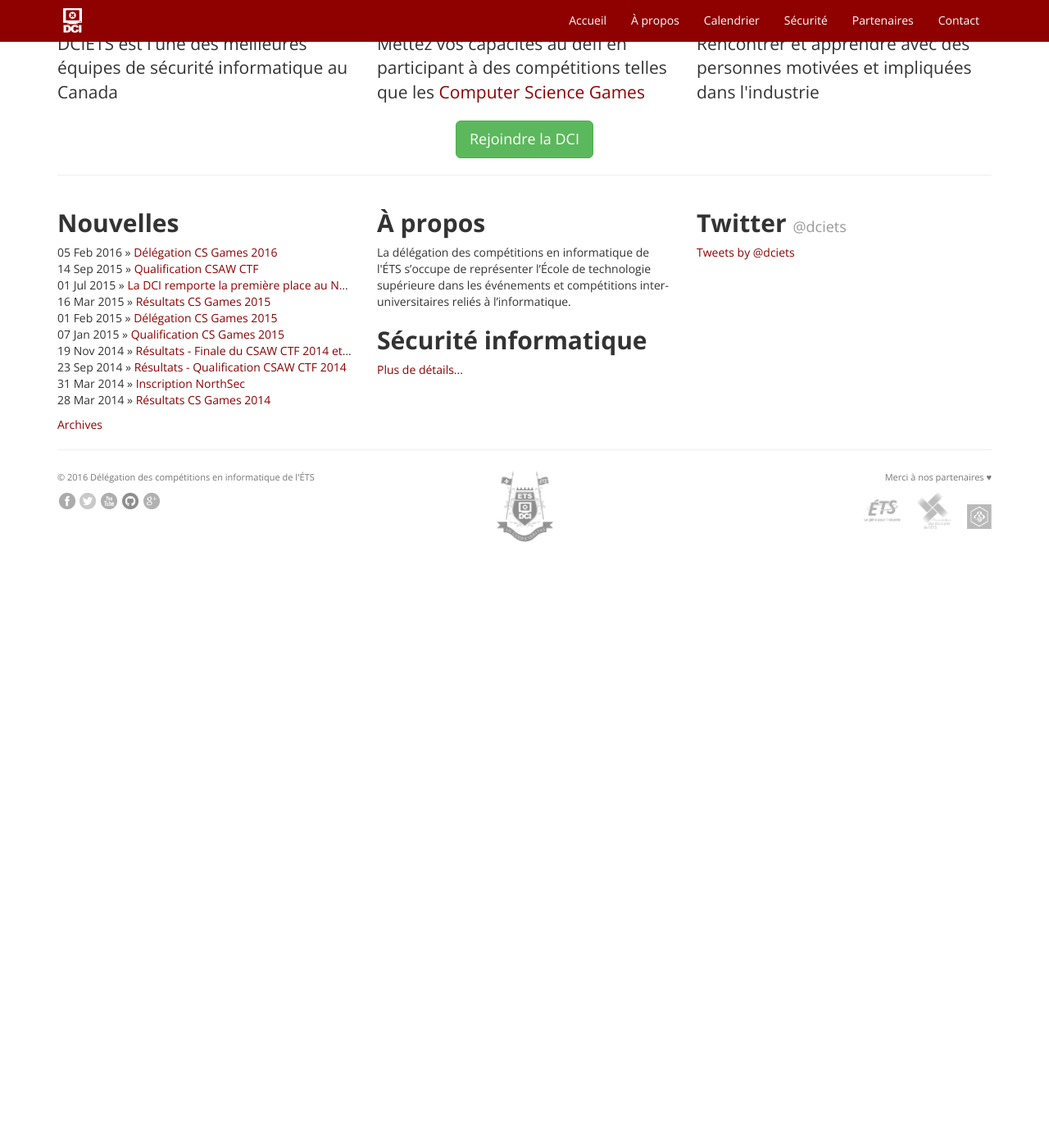
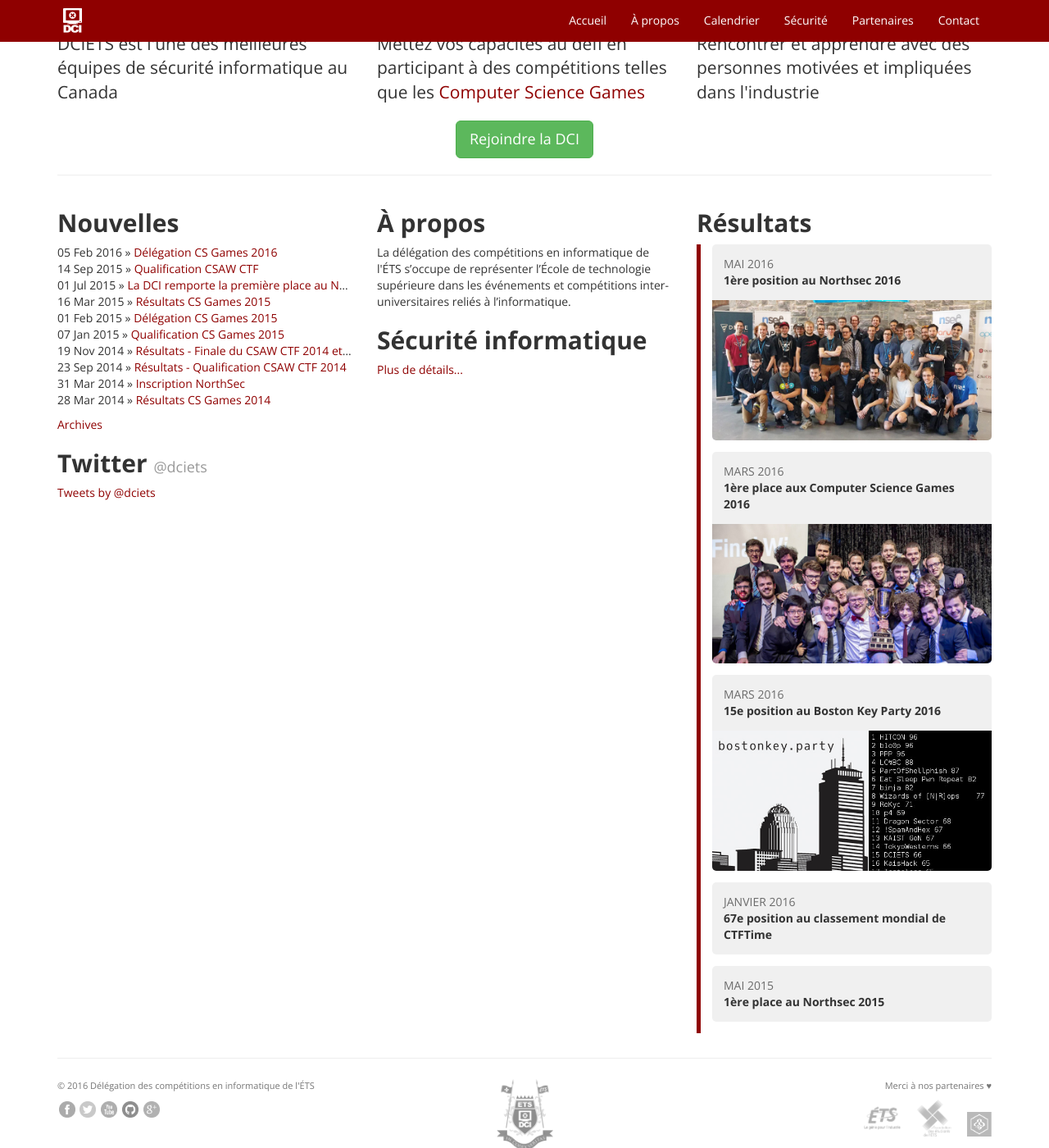
Before and after one commit to dciets/dciets.github.io, a Jekyll site: the page built from index.html, in a window 1280 px wide and 1400 px high, scrolled down 446 px. Shown: the whole window at 82% size. Built offline with Jekyll 4.4.1, drawn with Linux system fonts in a browser that asks for light colours; comment, search, counter and statistics services are not loaded; before the commit the page ends 1127 px from its top, so only the background shows below that.

Commit message:
added timeline

```diff
--- /dev/null
+++ b/_data/timeline.yml
@@ -0,0 +1,23 @@
+- date: Mai 2016
+  title: 1ère position au Northsec 2016
+  image: /img/timeline/2016_nsec.jpg
+
+- date: Mars 2016
+  title: 1ère place aux Computer Science Games 2016
+  image: /img/timeline/2016_cs.jpg
+
+- date: Mars 2016
+  title: 15e position au Boston Key Party 2016
+  image: /img/timeline/2016_bkp.jpg
+
+- date: Janvier 2016
+  title: 67e position au classement mondial de CTFTime
+
+- date: Mai 2015
+  title: 1ère place au Northsec 2015
+
+- date: Mars 2015
+  title: 1ère place aux Computer Science Games 2015
+
+- date: Mars 2014
+  title: 9 trophées aux Computer Science Games 2014
--- a/css/main.css
+++ b/css/main.css
@@ -348,3 +348,37 @@
 #local-hack-day .height {
   margin: 30px 0;
 }
+
+.timeline {
+    border-left: 5px solid #8f0000;
+}
+
+.timeline ul {
+    padding-left: 1em;
+}
+
+.timeline li {
+    width: 100%;
+    background-color: #f0f0f0;
+    display: inline-block;
+    border-radius: 5px;
+    margin-bottom: 1em;
+}
+
+.timeline img {
+    display: block;
+    width: 100%;
+    border-bottom-left-radius: 5px;
+    border-bottom-right-radius: 5px;
+}
+
+.timeline .title {
+    font-weight: bold;
+    padding: 1em;
+}
+
+.timeline .date {
+    text-transform: uppercase;
+    opacity: 0.7;
+    font-weight: normal;
+}
--- a/index.html
+++ b/index.html
@@ -45,6 +45,7 @@
       <!-- <div class="alert alert-info">Afin de rester informer sur les activit&eacute;s de la DCI, n'oubliez pas de vous <strong><a href='https://groups.google.com/forum/#!forum/dciets/join'>inscrire &agrave; notre liste de courriel</a></strong>!</div> -->
     </div>
   </div>
+
   <div class='row'>
     <div class='col-md-4 posts'>
       <h2>Nouvelles</h2>
@@ -58,6 +59,11 @@
         {% endfor %}
       </ul>
       <a href='/archives'>Archives</a>
+
+      <h2>Twitter <a href="http://twitter.com/dciets/"><small>@dciets</small></a></h2>
+      <a class="twitter-timeline" href="https://twitter.com/dciets" data-widget-id="375135268799393793" lang="fr" data-chrome="noheader nofooter noborders transparent" data-tweet-limit="1">Tweets by @dciets</a>
+      <script>!function(d,s,id){var js,fjs=d.getElementsByTagName(s)[0],p=/^http:/.test(d.location)?'http':'https';if(!d.getElementById(id)){js=d.createElement(s);js.id=id;js.src=p+"://platform.twitter.com/widgets.js";fjs.parentNode.insertBefore(js,fjs);}}(document,"script","twitter-wjs");</script>
+
     </div>
     <div class='col-md-4'>
       <h2>&Agrave; propos</h2>
@@ -68,10 +74,31 @@
       <h2>Sécurité informatique</h2>
       <a href="/securite">Plus de détails...</a>
     </div>
-    <div class='col-md-4'>
-      <h2>Twitter <a href="http://twitter.com/dciets/"><small>@dciets</small></a></h2>
-      <a class="twitter-timeline" href="https://twitter.com/dciets" data-widget-id="375135268799393793" lang="fr" data-chrome="noheader nofooter noborders transparent" data-tweet-limit="2">Tweets by @dciets</a>
-      <script>!function(d,s,id){var js,fjs=d.getElementsByTagName(s)[0],p=/^http:/.test(d.location)?'http':'https';if(!d.getElementById(id)){js=d.createElement(s);js.id=id;js.src=p+"://platform.twitter.com/widgets.js";fjs.parentNode.insertBefore(js,fjs);}}(document,"script","twitter-wjs");</script>
+    <div class="col-md-4">
+      <h2>Résultats</h2>
+      <div class="timeline">
+        <ul>
+          {% for event in site.data.timeline, limit: 5 %}
+          <li>
+            {% if event.link %}
+            <a href="{{ event.link }}">
+            {% endif %}
+              <div class="title">
+                <div class="date">{{ event.date }}</div>
+                {{ event.title }}
+              </div>
+              {% if event.image %}
+              <img src="{{ event.image }}" />
+              {% endif %}
+            {% if event.link %}
+            </a>
+            {% endif %}
+          </li>
+          {% endfor %}
+        </ul>
+      </div>
     </div>
+
+
   </div>
 </div>
```
Also changed, not shown: img/timeline/2016_bkp.jpg (added), img/timeline/2016_cs.jpg (added), img/timeline/2016_nsec.jpg (added).
